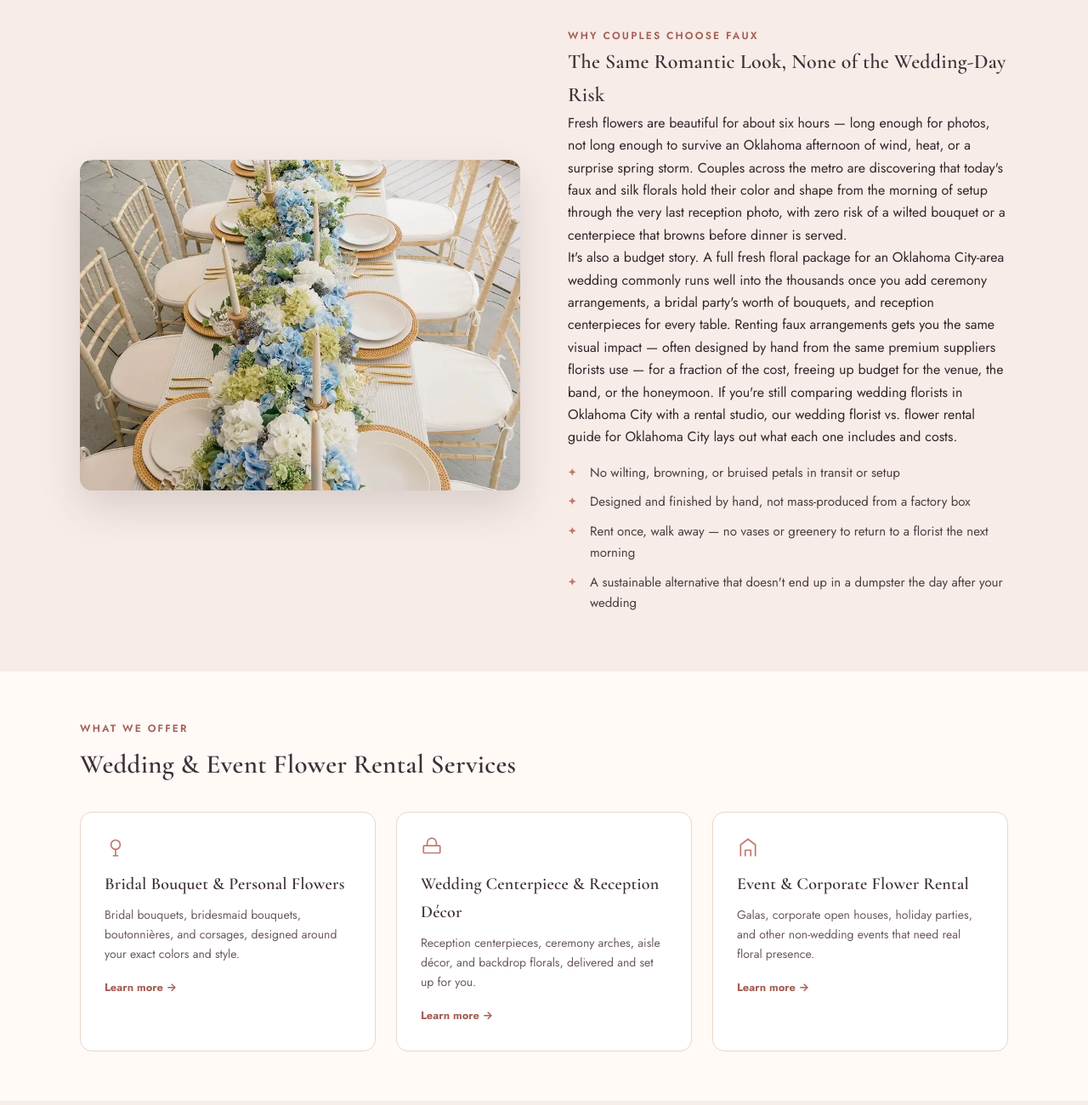
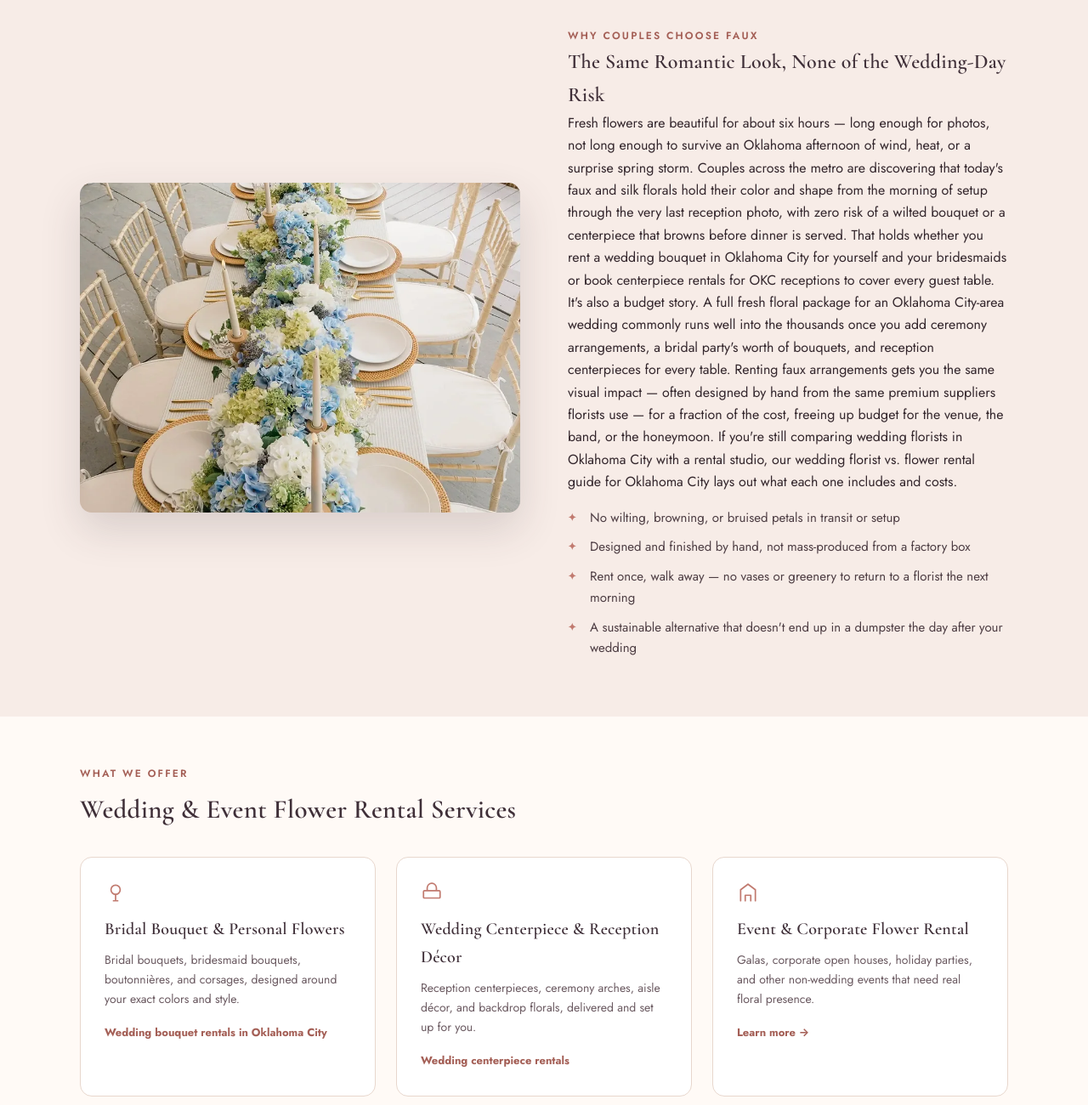
Before and after one commit to bjessen21/bloomkeep-co, a plain HTML site: page index.html in a window 1280 px wide. Shown: the part 1520-2820 px from the top of the page at 85% size. Drawn offline with nearby package versions, Linux system fonts and the light colour scheme.

Commit message:
Flower OKC: descriptive bouquet/centerpiece anchors and body links on homepage
Co-Authored-By: Claude Opus 5.5 <noreply@anthropic.com>

```diff
--- a/index.html
+++ b/index.html
@@ -180,7 +180,7 @@
     <div>
       <div class="kicker">Why Couples Choose Faux</div>
       <h2>The Same Romantic Look, None of the Wedding-Day Risk</h2>
-      <p>Fresh flowers are beautiful for about six hours — long enough for photos, not long enough to survive an Oklahoma afternoon of wind, heat, or a surprise spring storm. Couples across the metro are discovering that today's faux and silk florals hold their color and shape from the morning of setup through the very last reception photo, with zero risk of a wilted bouquet or a centerpiece that browns before dinner is served.</p>
+      <p>Fresh flowers are beautiful for about six hours — long enough for photos, not long enough to survive an Oklahoma afternoon of wind, heat, or a surprise spring storm. Couples across the metro are discovering that today's faux and silk florals hold their color and shape from the morning of setup through the very last reception photo, with zero risk of a wilted bouquet or a centerpiece that browns before dinner is served. That holds whether you <a href="/services/bridal-bouquet-rental/">rent a wedding bouquet in Oklahoma City</a> for yourself and your bridesmaids or book <a href="/services/wedding-centerpiece-rental/">centerpiece rentals for OKC receptions</a> to cover every guest table.</p>
       <p>It's also a budget story. A full fresh floral package for an Oklahoma City-area wedding commonly runs well into the thousands once you add ceremony arrangements, a bridal party's worth of bouquets, and reception centerpieces for every table. Renting faux arrangements gets you the same visual impact — often designed by hand from the same premium suppliers florists use — for a fraction of the cost, freeing up budget for the venue, the band, or the honeymoon. If you're still comparing wedding florists in Oklahoma City with a rental studio, our <a href="/wedding-florist-vs-flower-rental-oklahoma-city/">wedding florist vs. flower rental guide for Oklahoma City</a> lays out what each one includes and costs.</p>
       <ul>
         <li>No wilting, browning, or bruised petals in transit or setup</li>
@@ -201,13 +201,13 @@
         <div class="ic"><svg class="leaf-ic" viewBox="0 0 24 24" fill="none" stroke="currentColor" stroke-width="1.6" stroke-linejoin="round" aria-hidden="true"><circle cx="12" cy="9" r="5"></circle><path d="M12 14v7M9 21h6"></path></svg></div>
         <h3>Bridal Bouquet &amp; Personal Flowers</h3>
         <p>Bridal bouquets, bridesmaid bouquets, boutonnières, and corsages, designed around your exact colors and style.</p>
-        <a href="/services/bridal-bouquet-rental/">Learn more →</a>
+        <a href="/services/bridal-bouquet-rental/">Wedding bouquet rentals in Oklahoma City</a>
       </div>
       <div class="offer-card">
         <div class="ic"><svg class="leaf-ic" viewBox="0 0 24 24" fill="none" stroke="currentColor" stroke-width="1.6" stroke-linejoin="round" aria-hidden="true"><rect x="3" y="10" width="18" height="8" rx="1"></rect><path d="M7 10V7a5 5 0 0 1 10 0v3"></path></svg></div>
         <h3>Wedding Centerpiece &amp; Reception Décor</h3>
         <p>Reception centerpieces, ceremony arches, aisle décor, and backdrop florals, delivered and set up for you.</p>
-        <a href="/services/wedding-centerpiece-rental/">Learn more →</a>
+        <a href="/services/wedding-centerpiece-rental/">Wedding centerpiece rentals</a>
       </div>
       <div class="offer-card">
         <div class="ic"><svg class="leaf-ic" viewBox="0 0 24 24" fill="none" stroke="currentColor" stroke-width="1.6" stroke-linecap="round" stroke-linejoin="round" aria-hidden="true"><path d="M4 21V9l8-6 8 6v12"></path><path d="M9 21v-6h6v6"></path></svg></div>
--- a/sitemap.xml
+++ b/sitemap.xml
@@ -1,6 +1,6 @@
 <?xml version="1.0" encoding="UTF-8"?>
 <urlset xmlns="http://www.sitemaps.org/schemas/sitemap/0.9">
-  <url><loc>https://www.flowerrentalokc.com/</loc><lastmod>2026-11-08</lastmod><changefreq>monthly</changefreq><priority>1.0</priority></url>
+  <url><loc>https://www.flowerrentalokc.com/</loc><lastmod>2026-11-18</lastmod><changefreq>monthly</changefreq><priority>1.0</priority></url>
   <url><loc>https://www.flowerrentalokc.com/oklahoma-city-wedding-flower-rental/</loc><lastmod>2026-10-08</lastmod><changefreq>monthly</changefreq><priority>0.95</priority></url>
   <url><loc>https://www.flowerrentalokc.com/norman-wedding-flower-rental/</loc><lastmod>2026-09-16</lastmod><changefreq>monthly</changefreq><priority>0.95</priority></url>
   <url><loc>https://www.flowerrentalokc.com/services/</loc><lastmod>2026-09-16</lastmod><changefreq>monthly</changefreq><priority>0.8</priority></url>
```
